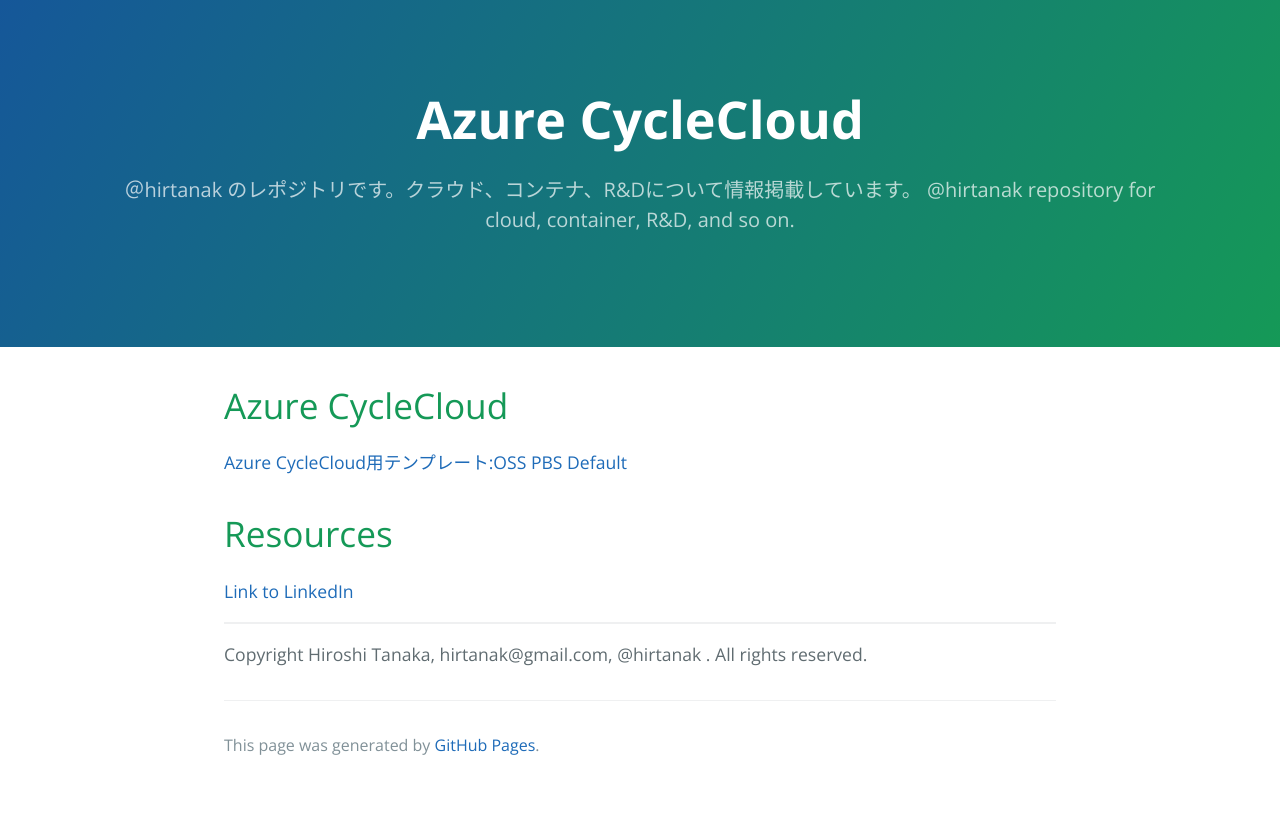
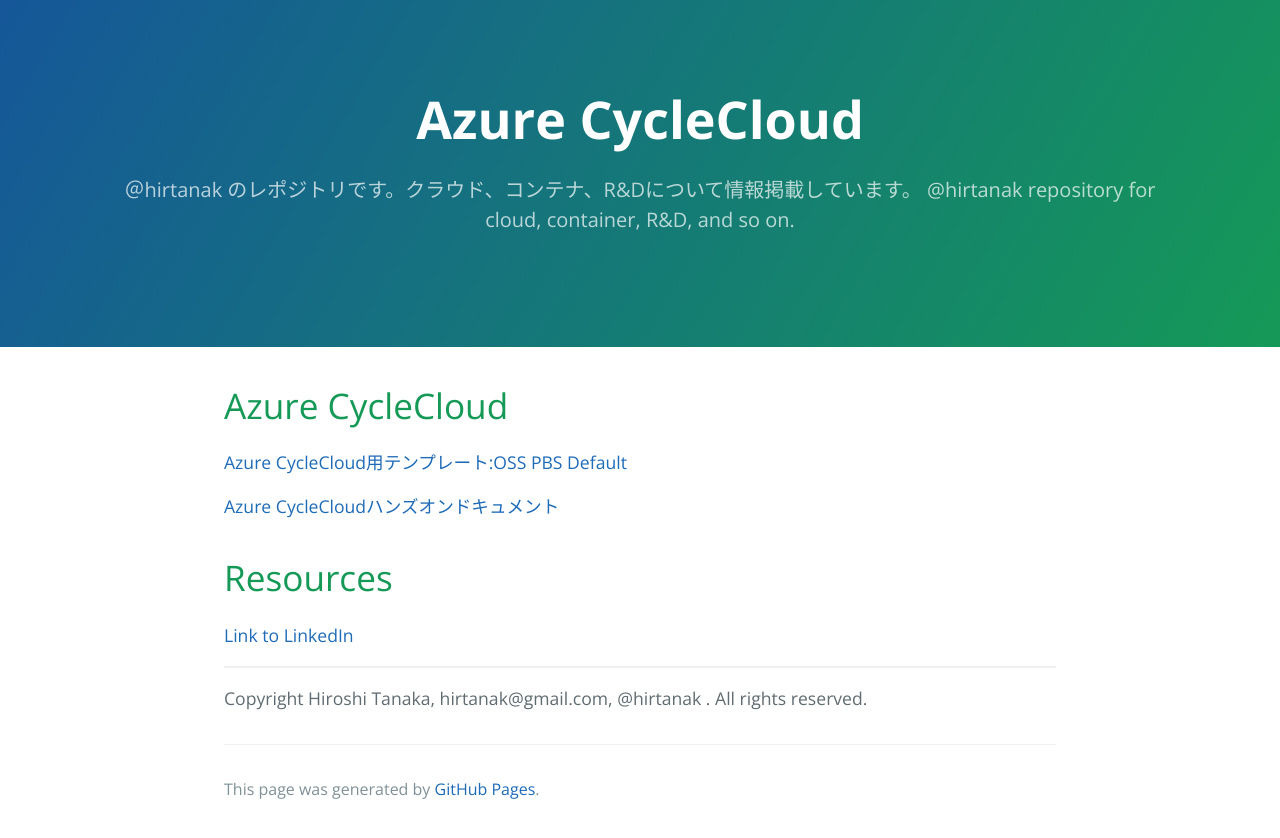
Before and after one commit to hirtanak/hirtanak.github.io, a Jekyll site: the page built from index.md, in a window 1280 px wide. Shown: the top 838 px of the page. Built offline with Jekyll 4.4.1, drawn with Linux system fonts in a browser that asks for light colours; our own code applies the rules of GitHub Pages for plain Markdown files.

Commit message:
add new resource

```diff
--- a/index.md
+++ b/index.md
@@ -8,6 +8,8 @@ layout: default
 
 [Azure CycleCloud用テンプレート:OSS PBS Default](https://github.com/hirtanak/osspbsdefault)
 
+[Azure CycleCloudハンズオンドキュメント](https://github.com/hirtanak/hirtanak.github.io/raw/master/20190304-AzureCycloeCloudHOLSeminar%E6%89%8B%E9%A0%86v11.docx)
+
 # Resources
 
 [Link to LinkedIn](https://www.linkedin.com/in/hiroshi-tanaka/)
```
